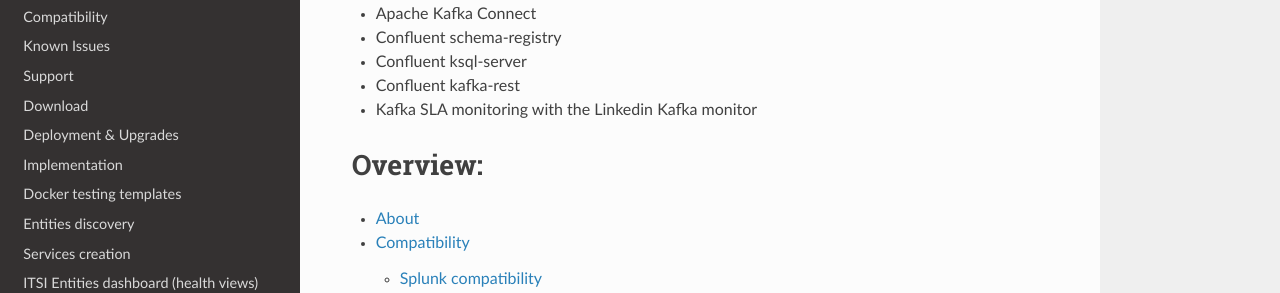
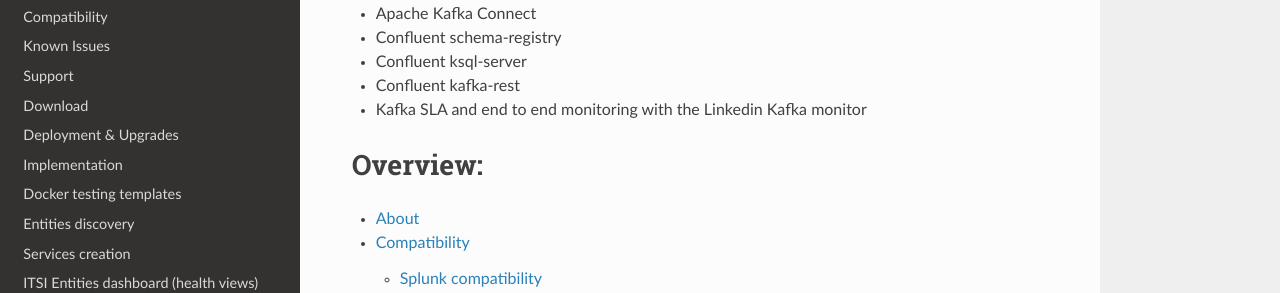
Before and after one commit to guilhemmarchand/DA-ITSI-TELEGRAF-KAFKA, a Sphinx documentation site: the page built from docs/index.rst, in a window 1280 px wide and 900 px high, scrolled down 925 px. Shown: the part 158-451 px from the top of the window. Built offline with Sphinx 7.4.7 and the Read the Docs theme 2.0.0, drawn with Linux system fonts in a browser that asks for light colours.

Commit message:
docs update

```diff
--- a/docs/index.rst
+++ b/docs/index.rst
@@ -26,7 +26,7 @@
 * Confluent schema-registry
 * Confluent ksql-server
 * Confluent kafka-rest
-* Kafka SLA monitoring with the Linkedin Kafka monitor
+* Kafka SLA and end to end monitoring with the Linkedin Kafka monitor
 
 Overview:
 =========
```
